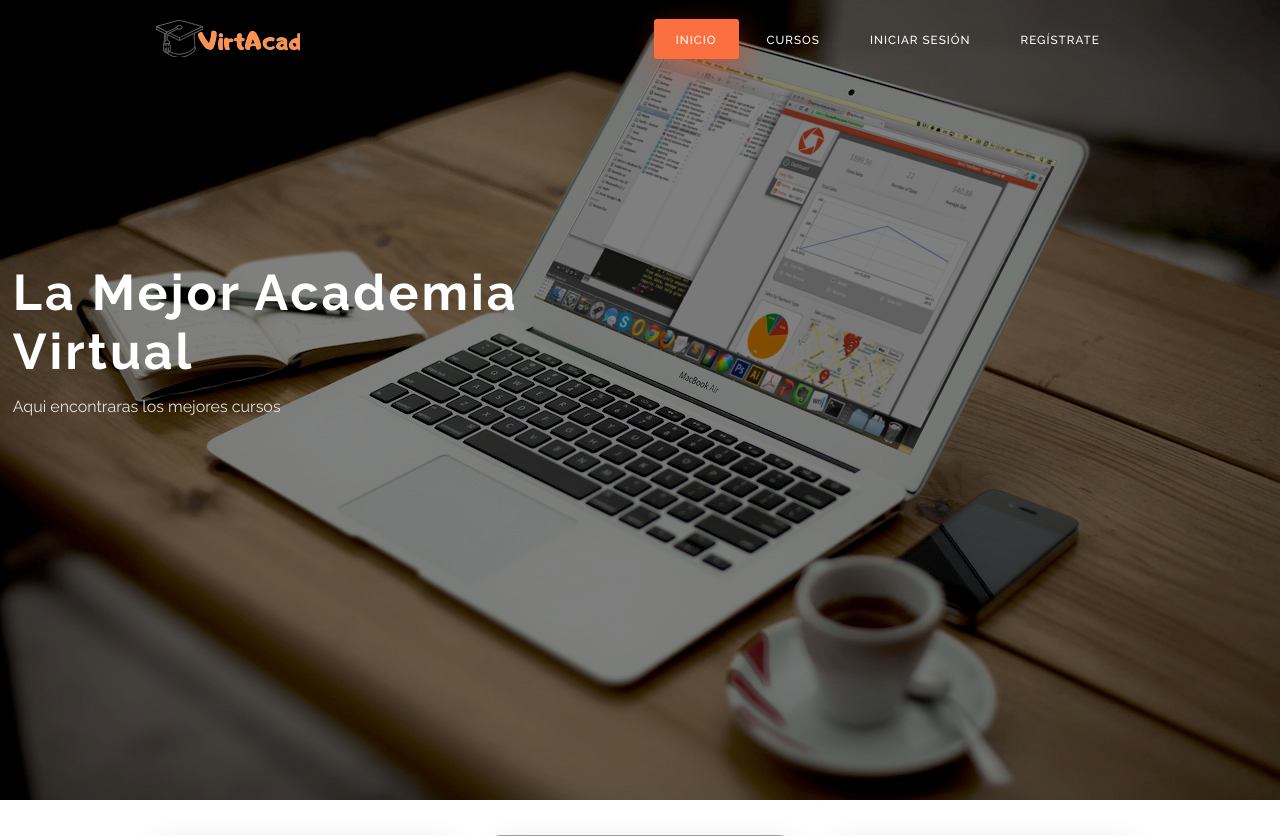
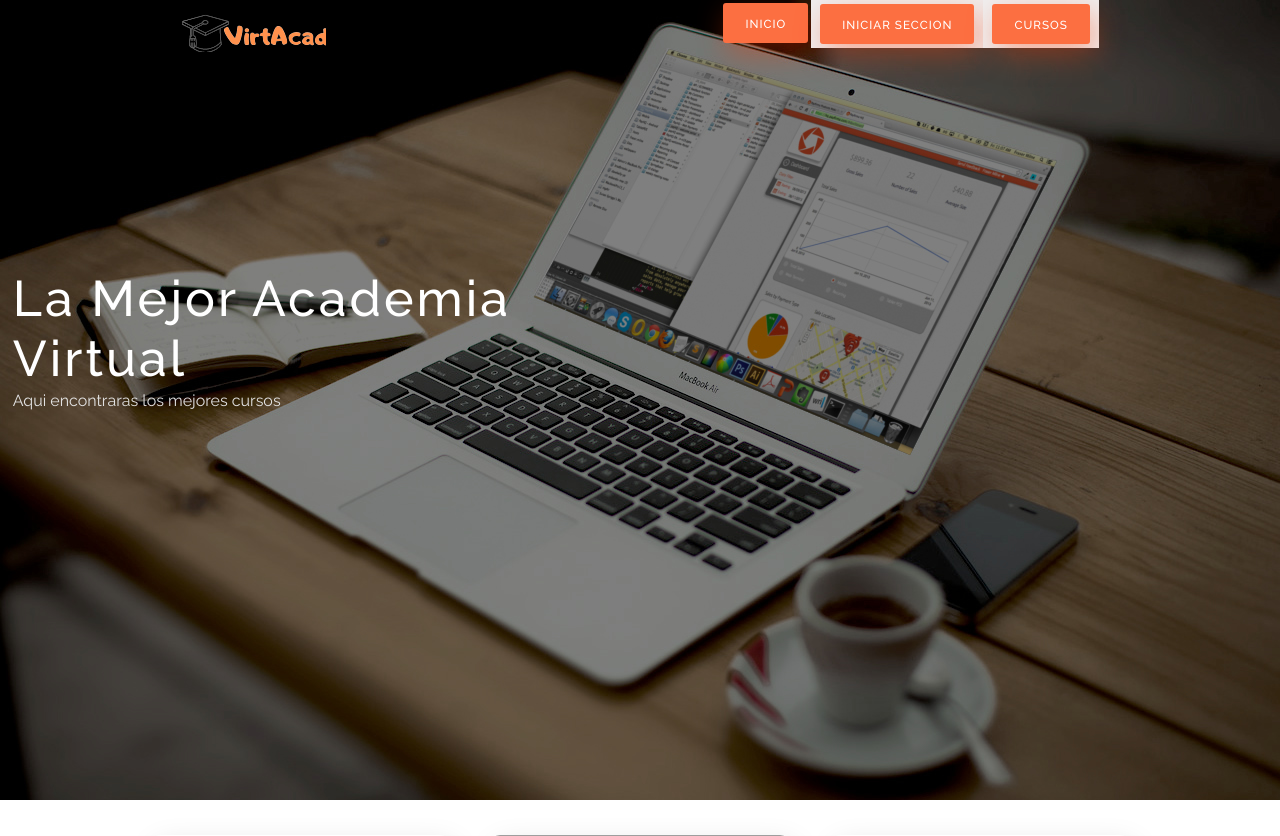
Before and after one commit to Jarol-lopez/Aplicacion__Wed_Cursos, a PHP site: page / in a window 1280 px wide. Shown: the top 836 px of the page. Run offline with PHP 8.4, Linux system fonts and the light colour scheme; grey boxes are pictures that could not be loaded.

Commit message:
Update index.php

```diff
--- a/index.php
+++ b/index.php
@@ -1,4 +1,18 @@
-<!DOCTYPE html>
+<!doctype html>
+<html lang="en">
+  <head>
+    <title>Title</title>
+    <!-- Required meta tags -->
+    <meta charset="utf-8">
+    <meta name="viewport" content="width=device-width, initial-scale=1, shrink-to-fit=no">
+
+    <!-- Bootstrap CSS v5.2.0-beta1 -->
+    <link rel="stylesheet" href="https://cdn.jsdelivr.net/npm/bootstrap@5.2.0-beta1/dist/css/bootstrap.min.css"  integrity="sha384-0evHe/X+R7YkIZDRvuzKMRqM+OrBnVFBL6DOitfPri4tjfHxaWutUpFmBp4vmVor" crossorigin="anonymous">
+
+  </head>
+  <body>
+
+  <!DOCTYPE html>
 <html lang="en">
 <head>
     <meta charset="UTF-8">
@@ -12,13 +26,17 @@
             <a href="#" class="logo">
                 <img src="images/LogoVirtA.png"/>
             </a>
+            <ul class="menu">
 
-            <ul class="menu">
                 <li><a href="#" class="active">Inicio</a></li>
-                <li><a href="#">Cursos</a></li>
-                <li><a href="#">Iniciar Sesión</a></li>
-                <li><a href="#">Regístrate</a></li>
+                <form action="Secciones/login.php" method="post">
+                <li><button><a href="#" class="active">Iniciar Seccion</a></button></li>
+                </form>
+                <form action="Secciones/vistas_cusos.php" method="post">
+                <li><button><a href="#" class="active">Cursos</a></button></li>
+                </form>
             </ul>
+
         </nav>
         <div class="main-heading">
             <h1>La Mejor Academia Virtual</h1>
@@ -100,3 +118,13 @@
     </section>
 </body>
 </html>
+
+
+</div>
+
+    <!-- Bootstrap JavaScript Libraries -->
+    <script src="https://cdn.jsdelivr.net/npm/@popperjs/core@2.11.5/dist/umd/popper.min.js" integrity="sha384-Xe+8cL9oJa6tN/veChSP7q+mnSPaj5Bcu9mPX5F5xIGE0DVittaqT5lorf0EI7Vk" crossorigin="anonymous"></script>
+
+    <script src="https://cdn.jsdelivr.net/npm/bootstrap@5.2.0-beta1/dist/js/bootstrap.min.js" integrity="sha384-kjU+l4N0Yf4ZOJErLsIcvOU2qSb74wXpOhqTvwVx3OElZRweTnQ6d31fXEoRD1Jy" crossorigin="anonymous"></script>
+  </body>
+</html>
```
